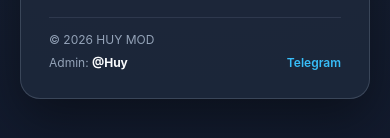
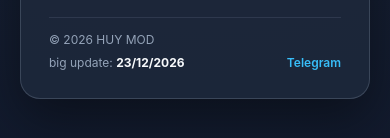
Before and after one commit to taigame12398999/huy-mod-projet-1, a plain HTML site: page index.html in a window 390 px wide. Shown: the part 552-690 px from the top of the page. Drawn offline with Linux system fonts and the light colour scheme.

Commit message:
Sync from 3012 Mobile IDE

```diff
--- a/index.html
+++ b/index.html
@@ -208,7 +208,7 @@
           <span>&copy; 2026 HUY MOD</span>
         </div>
         <div class="footer-row">
-          <span>Admin: <strong style="color: #f8fafc;">@Huy</strong></span>
+          <span>big update: <strong style="color: #f8fafc;">23/12/2026</strong></span>
           <div class="footer-links">
             <a href="" target="_blank">Telegram</a>
           </div>
```
